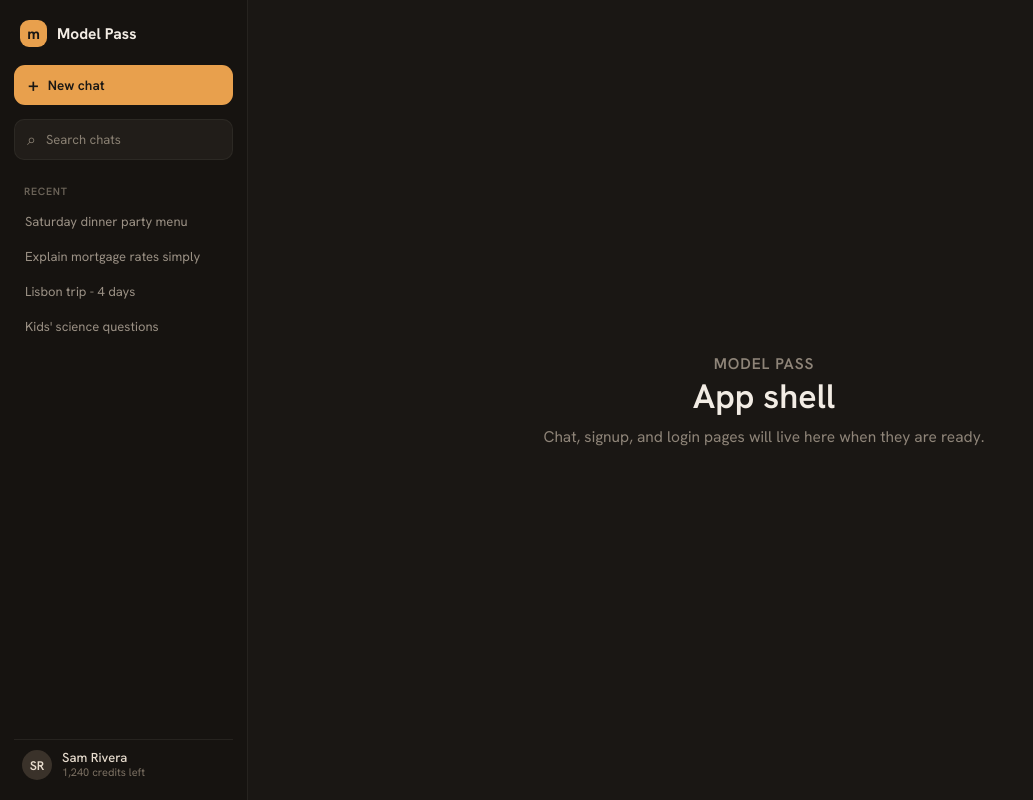
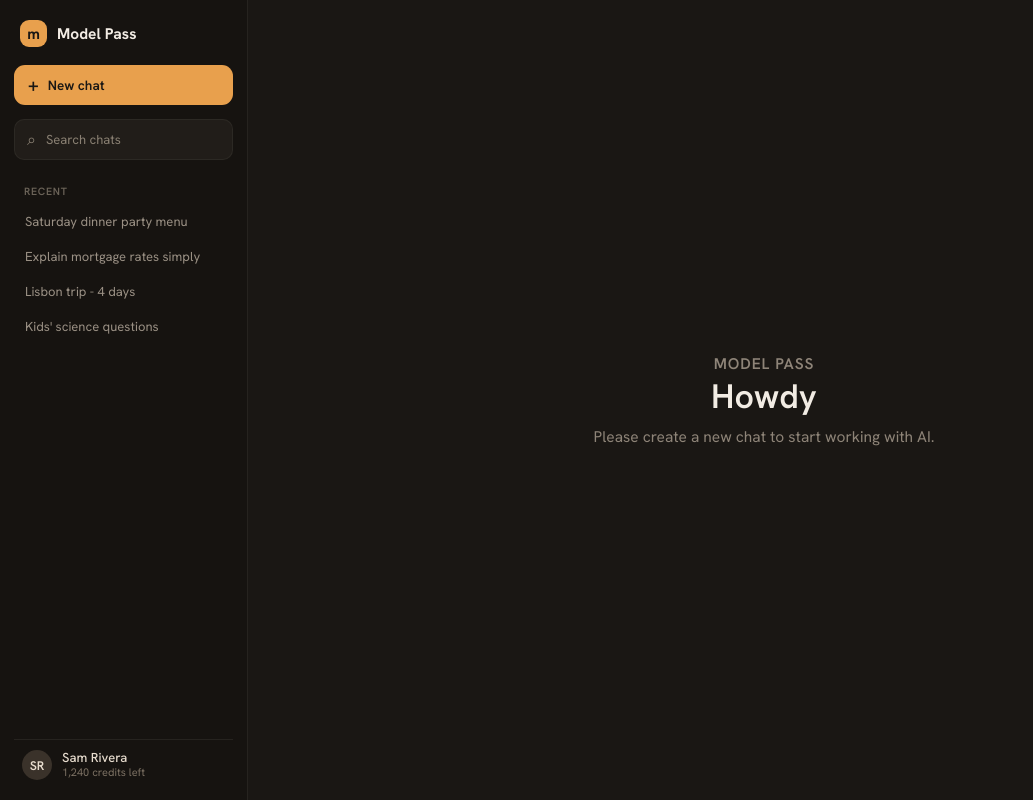
Before and after one commit to TroyOwens0493/modelPassFrontEnd, a Svelte app: page / in a window 1280 px wide. Shown: the whole page, without its empty margins (0-1033 px from the left). Built offline with nearby package versions, Linux system fonts and the light colour scheme.

Commit message:
new home text

```diff
--- a/src/Home.svelte
+++ b/src/Home.svelte
@@ -1,5 +1,5 @@
 <section class="empty-panel">
     <p class="eyebrow">Model Pass</p>
-    <h1>App shell</h1>
-    <p>Chat, signup, and login pages will live here when they are ready.</p>
+    <h1>Howdy</h1>
+    <p>Please create a new chat to start working with AI.</p>
 </section>
```
